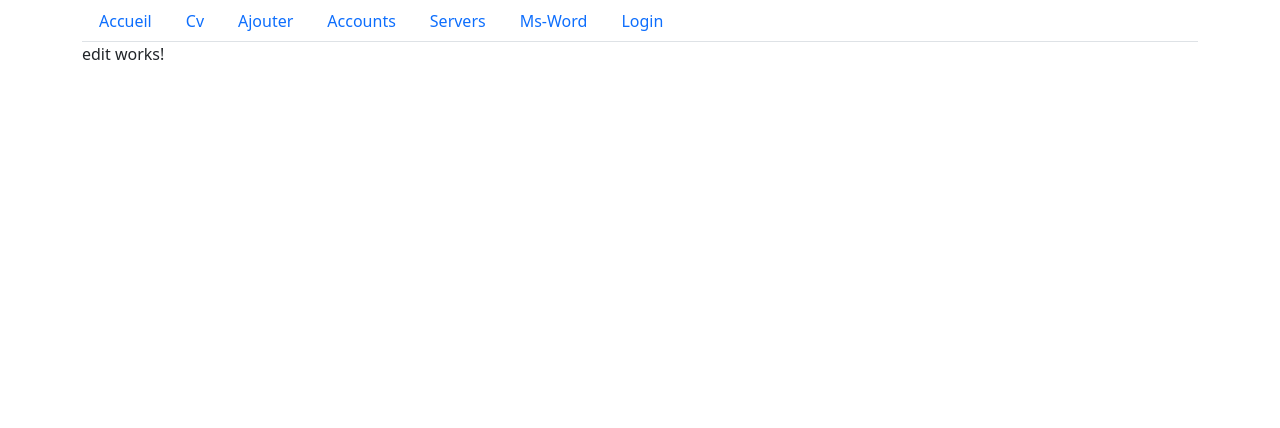
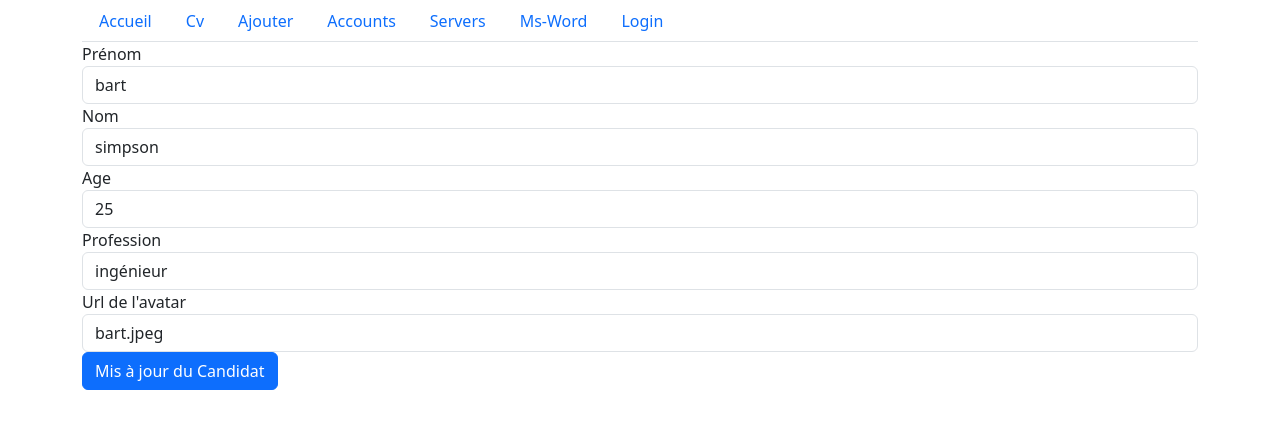
Before and after one commit to n2sy/ng-orsys-avr-25, an Angular app: page /cv/1/edit in a window 1280 px wide. Shown: the top 428 px of the page. Built offline with nearby package versions, Linux system fonts and the light colour scheme.

Commit message:
ajout, edit et suppression d'un candidat

```diff
--- a/src/app/add/add.component.html
+++ b/src/app/add/add.component.html
@@ -1 +1,38 @@
-<p>Je suis le AddComponent</p>
+<form #f="ngForm" (ngSubmit)="addHandler(f.value)">
+  <label for="prenom">Prénom</label>
+  <input
+    required
+    type="text"
+    class="form-control"
+    id="prenom"
+    name="prenom"
+    ngModel
+  />
+  <label for="nom">Nom</label>
+  <input
+    required
+    type="text"
+    class="form-control"
+    id="nom"
+    name="nom"
+    ngModel
+  />
+
+  <label for="age">Age</label>
+  <input type="number" ngModel class="form-control" id="age" name="age" />
+
+  <label for="profession">Profession</label>
+  <input
+    required
+    type="text"
+    class="form-control"
+    id="profession"
+    name="profession"
+    ngModel
+  />
+
+  <label for="path">Url de l'avatar</label>
+  <input type="text" class="form-control" id="path" name="avatar" ngModel />
+
+  <button class="btn btn-primary">Ajouter Candidat</button>
+</form>
--- a/src/app/add/add.component.ts
+++ b/src/app/add/add.component.ts
@@ -1,11 +1,19 @@
-import { Component } from '@angular/core';
+import { Component, inject } from '@angular/core';
+import { GestionCandidatsService } from '../services/gestion-candidats.service';
+import { Router } from '@angular/router';
 
 @Component({
   selector: 'app-add',
   standalone: false,
   templateUrl: './add.component.html',
-  styleUrl: './add.component.css'
+  styleUrl: './add.component.css',
 })
 export class AddComponent {
+  private candSer = inject(GestionCandidatsService);
+  private router = inject(Router);
 
+  addHandler(formValue) {
+    this.candSer.addNewCandidate(formValue);
+    this.router.navigateByUrl('/cv');
+  }
 }
--- a/src/app/edit/edit.component.html
+++ b/src/app/edit/edit.component.html
@@ -1 +1,52 @@
-<p>edit works!</p>
+<form #f="ngForm" (ngSubmit)="editHandler(f.value)">
+  <label for="prenom">Prénom</label>
+  <input
+    required
+    type="text"
+    class="form-control"
+    id="prenom"
+    name="prenom"
+    [ngModel]="candToUpdate.prenom"
+  />
+  <label for="nom">Nom</label>
+  <input
+    required
+    type="text"
+    class="form-control"
+    id="nom"
+    name="nom"
+    [ngModel]="candToUpdate.nom"
+  />
+
+  <label for="age">Age</label>
+  <input
+    type="number"
+    [ngModel]="candToUpdate.age"
+    class="form-control"
+    id="age"
+    name="age"
+  />
+
+  <label for="profession">Profession</label>
+  <input
+    required
+    type="text"
+    class="form-control"
+    id="profession"
+    name="profession"
+    [ngModel]="candToUpdate.profession"
+  />
+
+  <label for="path">Url de l'avatar</label>
+  <input
+    type="text"
+    class="form-control"
+    id="path"
+    name="avatar"
+    ngMod
+    [ngModel]="candToUpdate.avatar"
+    el
+  />
+
+  <button class="btn btn-primary">Mis à jour du Candidat</button>
+</form>
--- a/src/app/edit/edit.component.ts
+++ b/src/app/edit/edit.component.ts
@@ -1,11 +1,28 @@
-import { Component } from '@angular/core';
+import { Component, inject } from '@angular/core';
+import { ActivatedRoute, ParamMap, Router } from '@angular/router';
+import { Candidat } from '../models/candidat';
+import { GestionCandidatsService } from '../services/gestion-candidats.service';
 
 @Component({
   selector: 'app-edit',
   standalone: false,
   templateUrl: './edit.component.html',
-  styleUrl: './edit.component.css'
+  styleUrl: './edit.component.css',
 })
 export class EditComponent {
+  candToUpdate: Candidat;
+  private activatedRoute = inject(ActivatedRoute);
+  private candSer = inject(GestionCandidatsService);
+  private router = inject(Router);
 
+  ngOnInit() {
+    let id = this.activatedRoute.snapshot.paramMap.get('id');
+    this.candToUpdate = this.candSer.getCandidatById(id);
+  }
+
+  editHandler(formValue) {
+    formValue.id = this.candToUpdate.id;
+    this.candSer.updateCandidat(formValue);
+    this.router.navigateByUrl('/cv');
+  }
 }
--- a/src/app/infos/infos.component.html
+++ b/src/app/infos/infos.component.html
@@ -47,7 +47,9 @@
               </tbody>
             </table>
             <div class="d-flex justify-content-center">
-              <button class="btn btn-danger">Delete</button>
+              <button (click)="deleteHandler()" class="btn btn-danger">
+                Delete
+              </button>
               <button routerLink="edit" class="btn btn-primary">Update</button>
             </div>
           </div>
--- a/src/app/infos/infos.component.ts
+++ b/src/app/infos/infos.component.ts
@@ -1,5 +1,5 @@
 import { Component, inject } from '@angular/core';
-import { ActivatedRoute, ParamMap } from '@angular/router';
+import { ActivatedRoute, ParamMap, Router } from '@angular/router';
 import { GestionCandidatsService } from '../services/gestion-candidats.service';
 import { Candidat } from '../models/candidat';
 
@@ -13,6 +13,7 @@ export class InfosComponent {
   myId;
   selectedCandidate: Candidat;
   private activatedRoute = inject(ActivatedRoute);
+  private router = inject(Router);
   private candSer = inject(GestionCandidatsService);
 
   ngOnInit() {
@@ -33,4 +34,11 @@ export class InfosComponent {
       //   }
     });
   }
+
+  deleteHandler() {
+    if (confirm('Etes vous sûr de vouloir supprimer ce candidat ?')) {
+      this.candSer.deleteCandidat(this.selectedCandidate.id);
+      this.router.navigateByUrl('/cv');
+    }
+  }
 }
--- a/src/app/liste/liste.component.ts
+++ b/src/app/liste/liste.component.ts
@@ -7,7 +7,7 @@ import { GestionCandidatsService } from '../services/gestion-candidats.service';
   standalone: false,
   templateUrl: './liste.component.html',
   styleUrl: './liste.component.css',
-  providers: [GestionCandidatsService],
+  //providers: [GestionCandidatsService],
 })
 export class ListeComponent {
   allCandidates: Candidat[] = [];
--- a/src/app/services/gestion-candidats.service.ts
+++ b/src/app/services/gestion-candidats.service.ts
@@ -20,6 +20,21 @@ export class GestionCandidatsService {
     return this.listCandidates.find((cand) => cand.id == selectedId);
   }
 
+  addNewCandidate(newCand) {
+    newCand.id = this.listCandidates[this.listCandidates.length - 1].id + 1;
+    this.listCandidates.push(newCand);
+  }
+
+  updateCandidat(uCand) {
+    let i = this.listCandidates.findIndex((cand) => cand.id == uCand.id);
+    this.listCandidates[i] = uCand;
+  }
+
+  deleteCandidat(id) {
+    let i = this.listCandidates.findIndex((cand) => cand.id == id);
+    this.listCandidates.splice(i, 1);
+  }
+
   //   addCandidate() {
   //     this.listCandidates.push(
   //       new Candidat(5, 'NEW', 'CANDIDAT', 21, 'designer', 'lisa.png')
```
